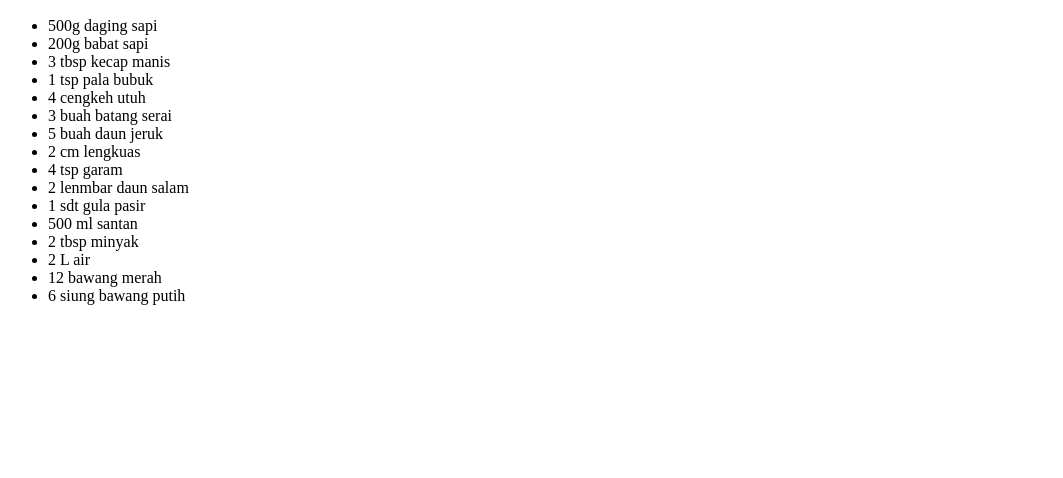
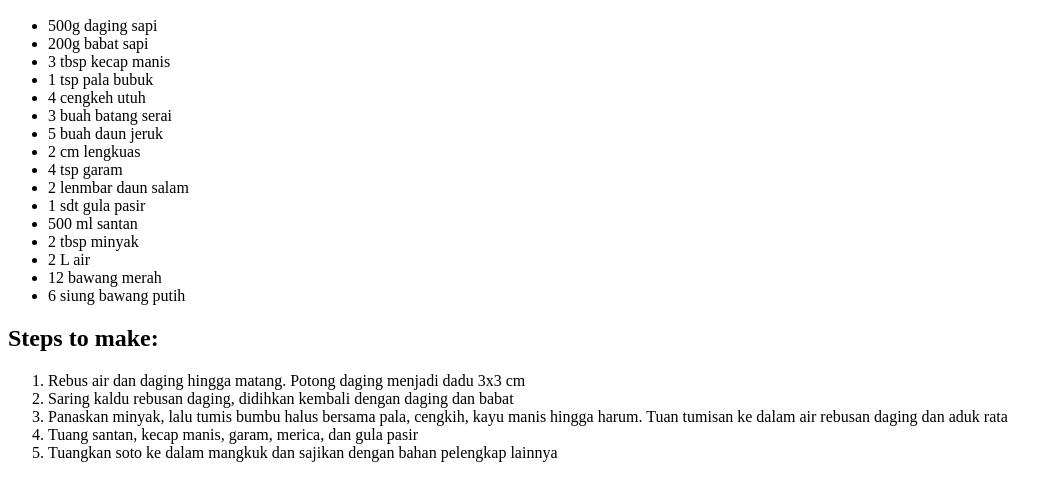
Before and after one commit to bryanmardono/odin-recipes, a plain HTML site: page index.html in a window 1280 px wide. Shown: the part 434-912 px from the top of the page, without its empty margins (0-1063 px from the left). Before the commit the page ends 800 px from the top, so only its background shows below. Drawn offline with Linux system fonts and the light colour scheme.

Commit message:
Wrote steps of cooking

```diff
--- a/index.html
+++ b/index.html
@@ -27,5 +27,13 @@
             <li>12 bawang merah</li>
             <li>6 siung bawang putih</li>
         </ul>
+        <h2>Steps to make:</h2>
+        <ol>
+            <li>Rebus air dan daging hingga matang. Potong daging menjadi dadu 3x3 cm</li>
+            <li>Saring kaldu rebusan daging, didihkan kembali dengan daging dan babat</li>
+            <li>Panaskan minyak, lalu tumis bumbu halus bersama pala, cengkih, kayu manis hingga harum. Tuan tumisan ke dalam air rebusan daging dan aduk rata</li>
+            <li>Tuang santan, kecap manis, garam, merica, dan gula pasir</li>
+            <li>Tuangkan soto ke dalam mangkuk dan sajikan dengan bahan pelengkap lainnya</li>
+        </ol>
     </body>
 </html>
```
